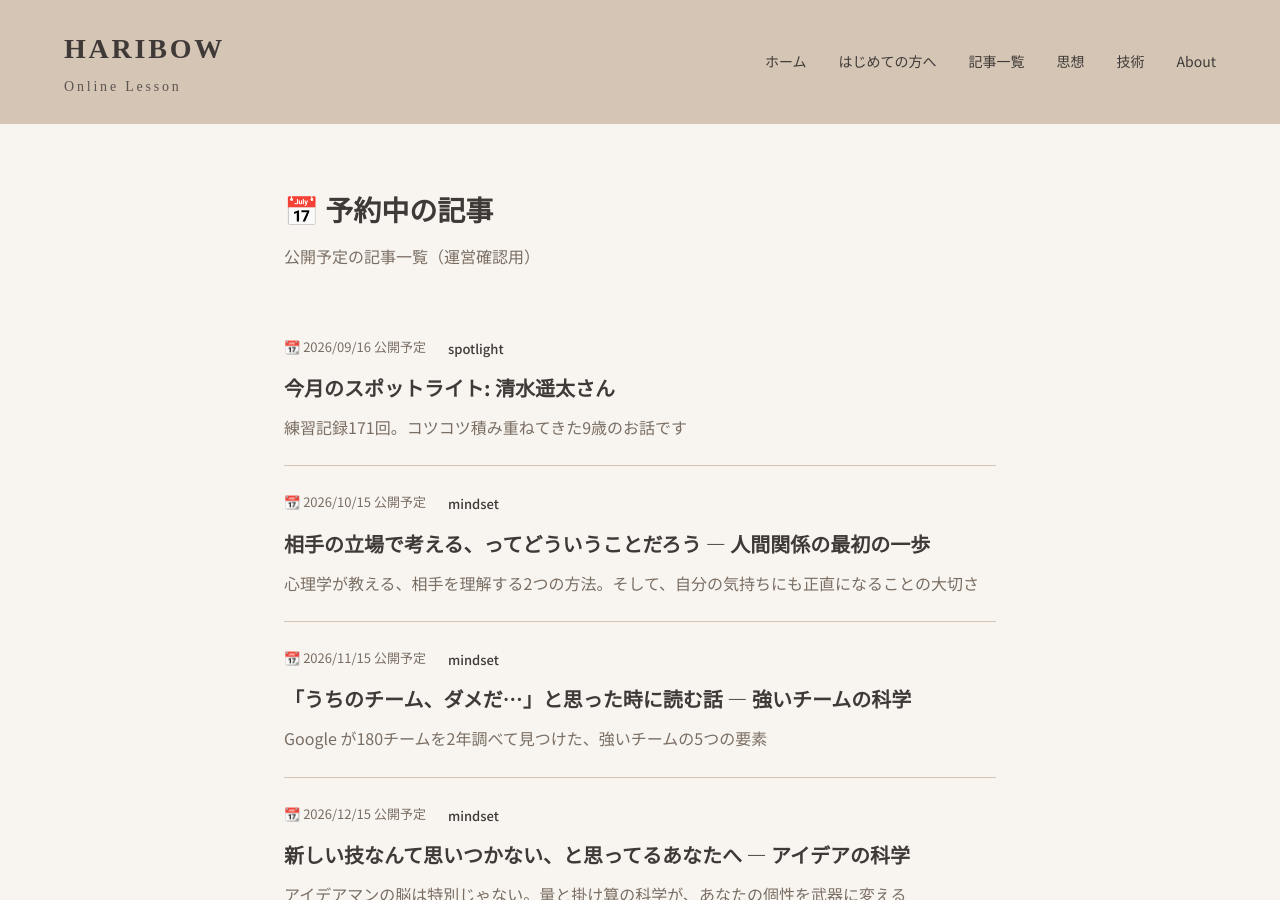
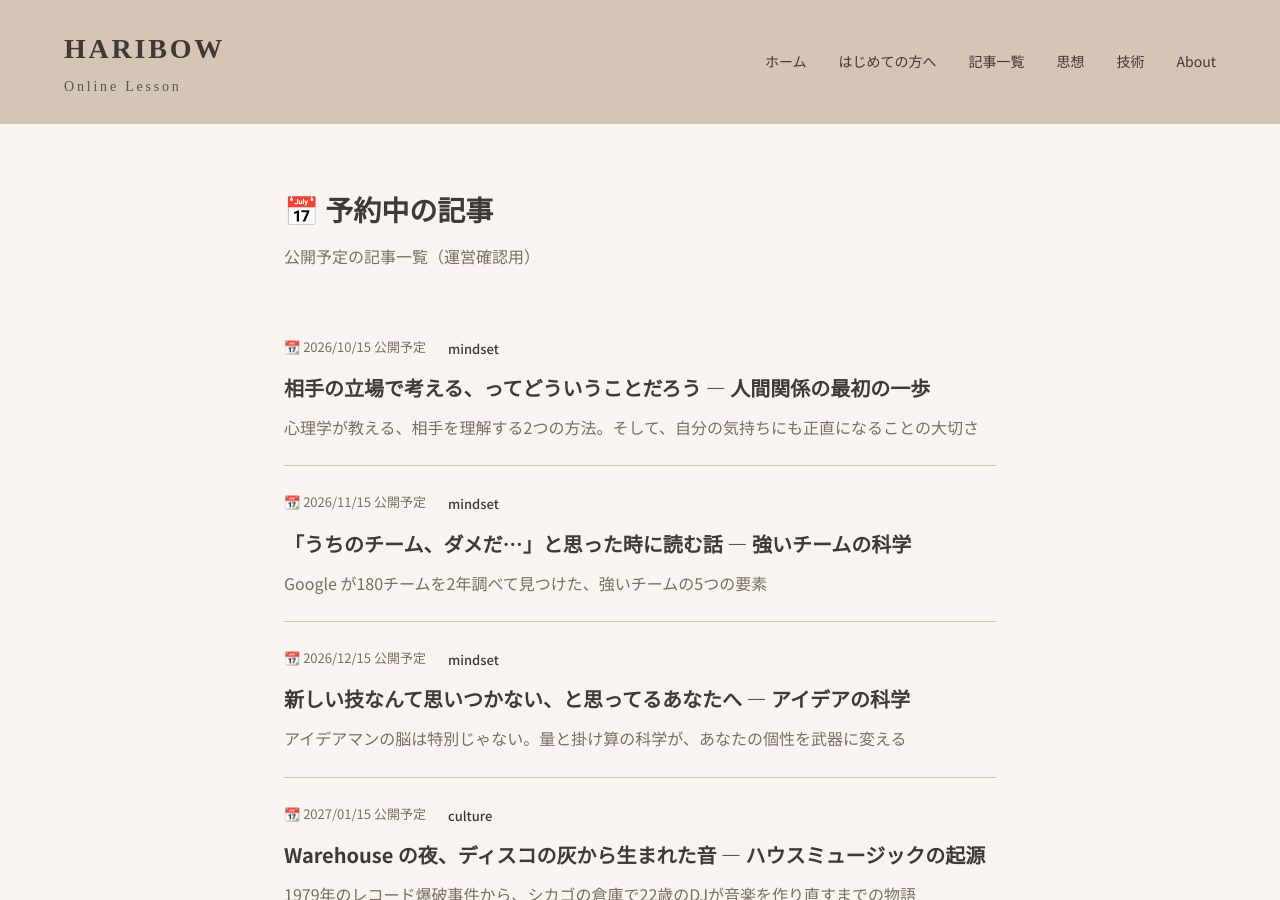
Before and after one commit to JunyaUnityDev/haribow-online-lesson-articles, a Jekyll site: the page built from scheduled/index.html, in a window 1280 px wide and 900 px high. Built offline with Jekyll 4.4.1, drawn with Linux system fonts in a browser that asks for light colours; some web fonts are replaced.

Commit message:
Auto-publish scheduled articles (2026-09-16)

```diff
--- a/_scheduled/spotlight-202609-shimizuharuta.md
+++ b/_posts/2026-09-16-spotlight-202609-shimizuharuta.md
@@ -1,20 +1,22 @@
 ---
 layout: article
-title: "今月のスポットライト: 清水遥太さん"
-description: "練習記録171回。コツコツ積み重ねてきた9歳のお話です"
-date: 2026-09-10
-publish_date: 2026-09-16
+title: '今月のスポットライト: 清水遥太さん'
+description: 練習記録171回。コツコツ積み重ねてきた9歳のお話です
+date: 2026-09-16
 category: spotlight
 slug: spotlight-202609-shimizuharuta
-line_message: |
-  ✨ 今月のスポットライト ✨
+line_message: '✨ 今月のスポットライト ✨
+
 
   清水遥太さんです。
 
+
   練習記録を171回、コツコツ積み重ねてきました。
 
+
   詳しくはこちら
-  {url}
+
+  {url}'
 ---
 
 {% include character.html name="flekky" position="left" text="シャインさん、今月のスポットライトって誰っすか？" %}
```
